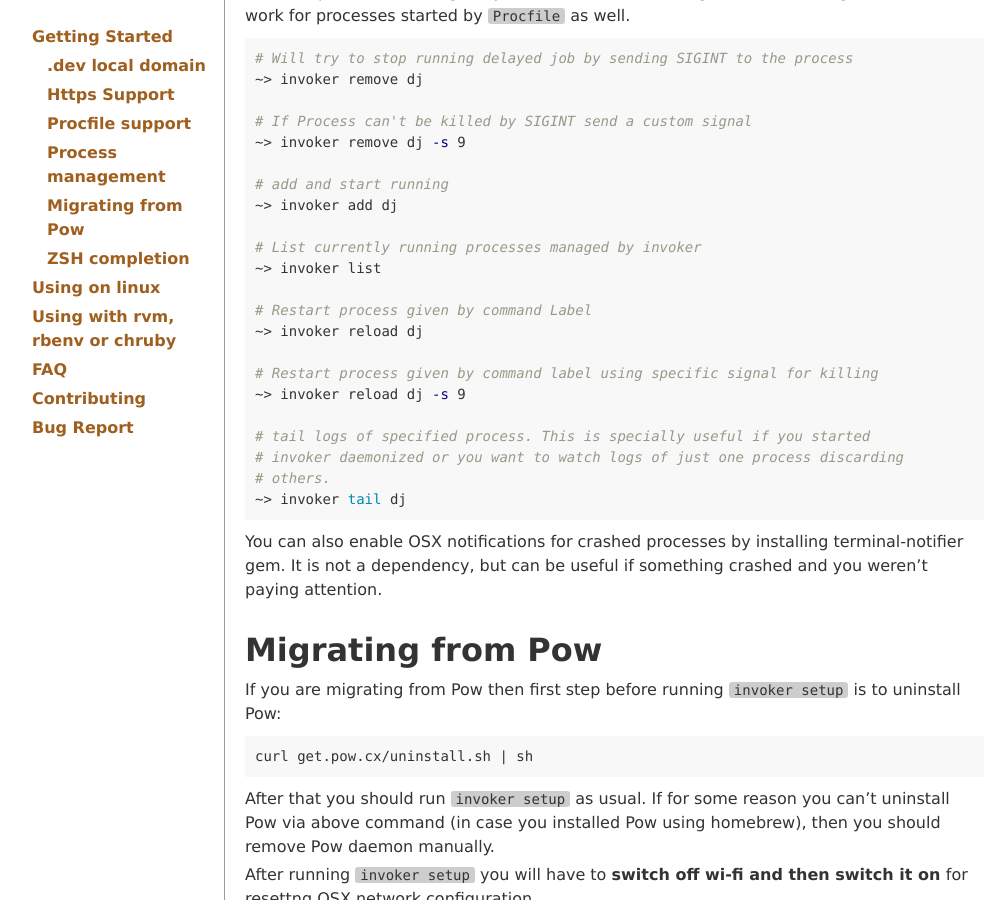
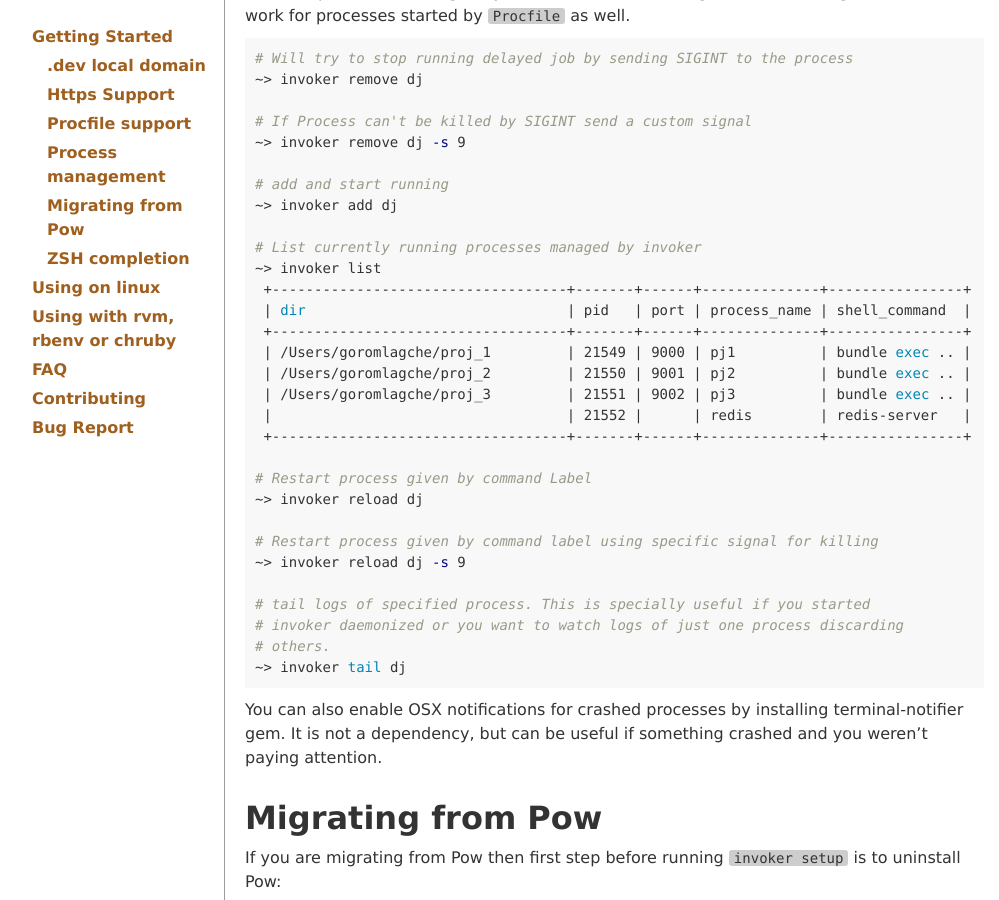
Before and after one commit to codemancers/invoker, a Jekyll site: the page built from index.md, in a window 1280 px wide and 900 px high, scrolled down 3119 px. Shown: the whole window, without its empty margins (128-1127 px from the left). Built offline with Jekyll 4.4.1, drawn with Linux system fonts in a browser that asks for light colours; Markdown is read by kramdown in place of the engine named in the settings.

Commit message:
add documentation for branch show-port-on-list

```diff
--- a/index.md
+++ b/index.md
@@ -152,6 +152,14 @@ for processes started by `Procfile` as well.
 
 # List currently running processes managed by invoker
 ~> invoker list
+ +-----------------------------------+-------+------+--------------+----------------+
+ | dir                               | pid   | port | process_name | shell_command  |
+ +-----------------------------------+-------+------+--------------+----------------+
+ | /Users/goromlagche/proj_1         | 21549 | 9000 | pj1          | bundle exec .. |
+ | /Users/goromlagche/proj_2         | 21550 | 9001 | pj2          | bundle exec .. |
+ | /Users/goromlagche/proj_3         | 21551 | 9002 | pj3          | bundle exec .. |
+ |                                   | 21552 |      | redis        | redis-server   |
+ +-----------------------------------+-------+------+--------------+----------------+
 
 # Restart process given by command Label
 ~> invoker reload dj
```
